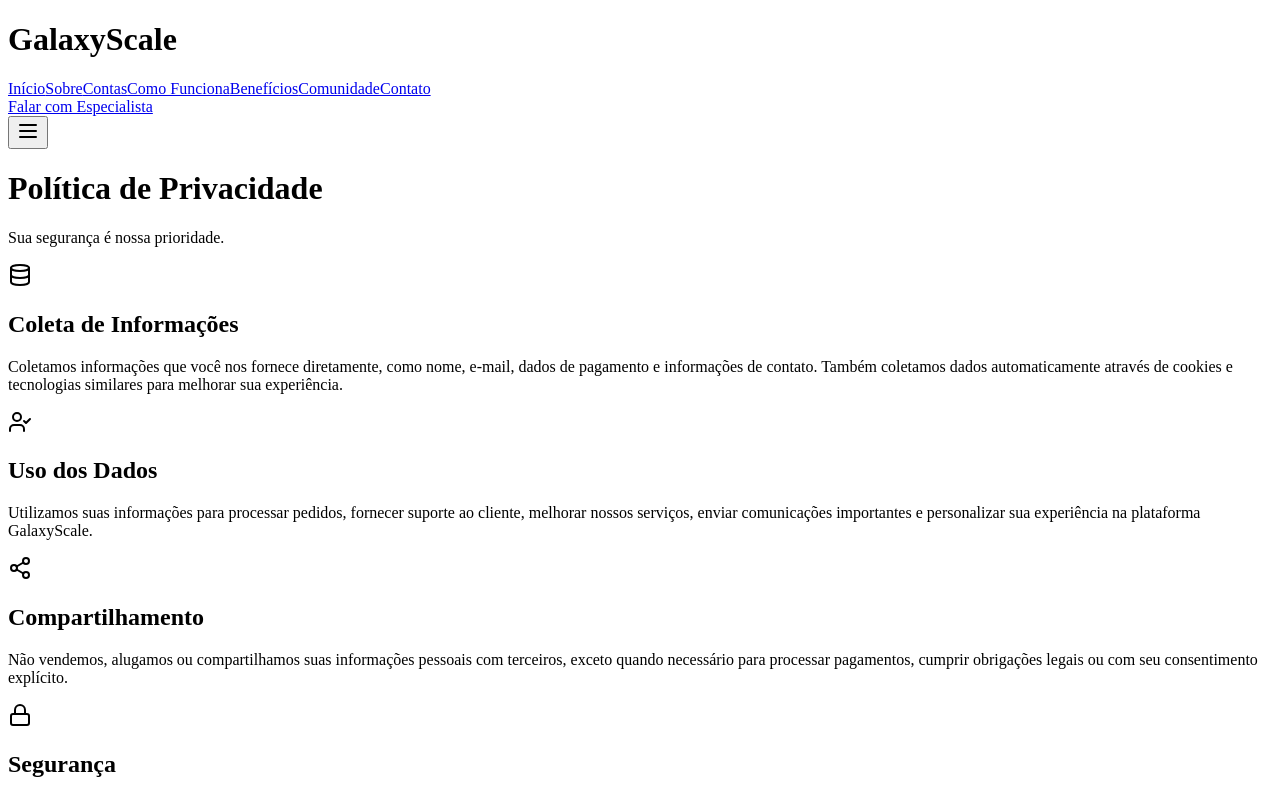
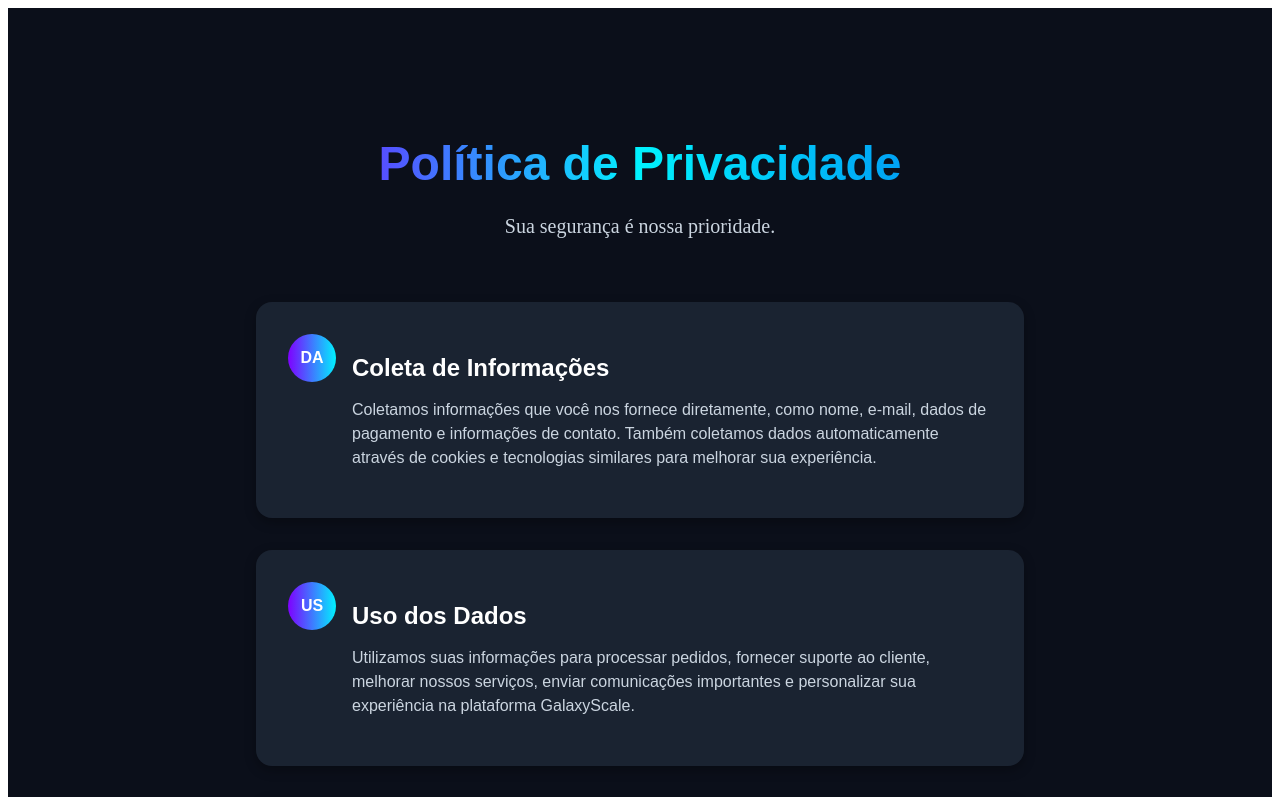
Before and after one commit to felipeauggusto/galaxyscale, a Next.js app: page /privacy-policy in a window 1280 px wide. Shown: the top 797 px of the page. Built offline with nearby package versions, Linux system fonts and the light colour scheme.

Commit message:
Primeiro commit do projeto

```diff
--- a/pages/privacy-policy.tsx
+++ b/pages/privacy-policy.tsx
@@ -1,55 +1,49 @@
-import React from "react";
-import Header from "../components/Header";
-import Footer from "../components/Footer";
-
-import { Database, UserCheck, Share2, Lock, Cookie, Shield, RefreshCw, Mail } from "lucide-react";
-
 export default function PoliticaPrivacidade() {
   const sections = [
     {
-      icon: Database,
+      iconName: "Database",
       title: "Coleta de Informações",
       content:
         "Coletamos informações que você nos fornece diretamente, como nome, e-mail, dados de pagamento e informações de contato. Também coletamos dados automaticamente através de cookies e tecnologias similares para melhorar sua experiência.",
     },
     {
-      icon: UserCheck,
+      iconName: "UserCheck",
       title: "Uso dos Dados",
       content:
         "Utilizamos suas informações para processar pedidos, fornecer suporte ao cliente, melhorar nossos serviços, enviar comunicações importantes e personalizar sua experiência na plataforma GalaxyScale.",
     },
     {
-      icon: Share2,
+      iconName: "Share2",
       title: "Compartilhamento",
       content:
         "Não vendemos, alugamos ou compartilhamos suas informações pessoais com terceiros, exceto quando necessário para processar pagamentos, cumprir obrigações legais ou com seu consentimento explícito.",
     },
     {
-      icon: Lock,
+      iconName: "Lock",
       title: "Segurança",
       content:
         "Implementamos medidas de segurança técnicas e organizacionais avançadas para proteger suas informações contra acesso não autorizado, alteração, divulgação ou destruição de dados.",
     },
     {
-      icon: Cookie,
+      iconName: "Cookie",
       title: "Cookies",
       content:
         "Utilizamos cookies essenciais para o funcionamento do site, cookies de análise para entender como você usa nossos serviços e cookies de personalização para melhorar sua experiência.",
     },
     {
-      icon: Shield,
+      iconName: "Shield",
       title: "Seus Direitos",
       content:
         "Você tem direito de acessar, corrigir, excluir ou portar seus dados pessoais. Também pode revogar consentimentos e se opor ao processamento de dados conforme a LGPD.",
     },
     {
-      icon: RefreshCw,
+      iconName: "RefreshCw",
       title: "Atualizações da Política",
       content:
         "Esta política pode ser atualizada periodicamente. Notificaremos sobre mudanças significativas por e-mail ou através de avisos em nosso site.",
     },
     {
-      icon: Mail,
+      iconName: "Mail",
       title: "Contato",
       content:
         "Para questões sobre privacidade, entre em contato conosco através do e-mail privacy@galaxyscale.com ou pelo WhatsApp disponível em nosso site.",
@@ -57,49 +51,95 @@ export default function PoliticaPrivacidade() {
   ];
 
   return (
-    <div className="min-h-screen bg-galaxy">
-      <Header />
+    <div style={{ minHeight: "100vh", backgroundColor: "#0B0F1A", padding: "6rem 1rem" }}>
+      {/* Header (coloque seu header aqui se quiser) */}
 
-      <main className="pt-24 pb-12">
-        <div className="container mx-auto px-4">
+      <main style={{ maxWidth: "768px", margin: "0 auto" }}>
         {/* Hero Section */}
-          <div className="text-center mb-16">
-            <h1 className="text-4xl md:text-6xl font-orbitron font-bold text-transparent bg-clip-text bg-gradient-to-r from-purple-500 via-cyan-400 to-blue-400 mb-6">
+        <div style={{ textAlign: "center", marginBottom: "4rem" }}>
+          <h1
+            style={{
+              fontSize: "3rem",
+              fontWeight: "700",
+              background:
+                "linear-gradient(90deg, #7F00FF 0%, #00F2FE 50%, #007CF0 100%)",
+              WebkitBackgroundClip: "text",
+              WebkitTextFillColor: "transparent",
+              marginBottom: "1.5rem",
+              fontFamily: "'Orbitron', sans-serif",
+            }}
+          >
             Política de Privacidade
           </h1>
-            <p className="text-xl text-gray-300 max-w-2xl mx-auto">Sua segurança é nossa prioridade.</p>
+          <p style={{ fontSize: "1.25rem", color: "#CBD5E0", margin: "0 auto", maxWidth: "400px" }}>
+            Sua segurança é nossa prioridade.
+          </p>
         </div>
 
         {/* Sections */}
-          <div className="grid gap-8 max-w-4xl mx-auto">
-            {sections.map((section, index) => {
-              const Icon = section.icon;
-              return (
-                <div key={index} className="rounded-2xl p-8 bg-galaxy-dark/80 shadow-lg">
-                  <div className="flex items-start space-x-4">
-                    <div className="flex-shrink-0">
-                      <div className="w-12 h-12 rounded-full bg-gradient-to-r from-purple-500 to-cyan-500 flex items-center justify-center">
-                        <Icon className="h-6 w-6 text-white" aria-label={section.title} />
+        <div style={{ display: "grid", gap: "2rem" }}>
+          {sections.map((section, i) => (
+            <div
+              key={i}
+              style={{
+                backgroundColor: "rgba(31, 41, 55, 0.8)",
+                borderRadius: "1rem",
+                padding: "2rem",
+                boxShadow: "0 4px 12px rgba(0,0,0,0.3)",
+                display: "flex",
+                gap: "1rem",
+              }}
+            >
+              {/* Ícone - substituído por um círculo com as iniciais */}
+              <div
+                style={{
+                  minWidth: "48px",
+                  height: "48px",
+                  borderRadius: "50%",
+                  background: "linear-gradient(90deg, #7F00FF, #00F2FE)",
+                  display: "flex",
+                  alignItems: "center",
+                  justifyContent: "center",
+                  color: "white",
+                  fontWeight: "700",
+                  fontFamily: "'Orbitron', sans-serif",
+                  fontSize: "1rem",
+                  userSelect: "none",
+                }}
+                aria-label={section.title}
+                title={section.title}
+              >
+                {section.iconName.substring(0, 2).toUpperCase()}
+              </div>
+              <div>
+                <h2
+                  style={{
+                    color: "white",
+                    fontSize: "1.5rem",
+                    fontWeight: "600",
+                    fontFamily: "'Orbitron', sans-serif",
+                    marginBottom: "0.75rem",
+                  }}
+                >
+                  {section.title}
+                </h2>
+                <p style={{ color: "#CBD5E0", lineHeight: 1.5, fontFamily: "'Poppins', sans-serif" }}>
+                  {section.content}
+                </p>
               </div>
             </div>
-                    <div className="flex-1">
-                      <h2 className="text-2xl font-orbitron font-semibold text-white mb-4">{section.title}</h2>
-                      <p className="text-gray-300 leading-relaxed font-poppins">{section.content}</p>
-                    </div>
-                  </div>
-                </div>
-              );
-            })}
+          ))}
         </div>
 
-          {/* Last Updated */}
-          <div className="text-center mt-12">
-            <p className="text-gray-400 text-sm font-poppins">Última atualização: Janeiro de 2024</p>
-          </div>
+        {/* Última atualização */}
+        <div style={{ textAlign: "center", marginTop: "3rem" }}>
+          <p style={{ color: "#94A3B8", fontSize: "0.875rem", fontFamily: "'Poppins', sans-serif" }}>
+            Última atualização: Janeiro de 2024
+          </p>
         </div>
       </main>
 
-      <Footer />
+      {/* Footer (coloque seu footer aqui se quiser) */}
     </div>
   );
 }
```
Also changed, not shown: pages/terms-of-use.tsx (+76 -52 lines). Lines whose indentation alone changed are shown as unchanged.
